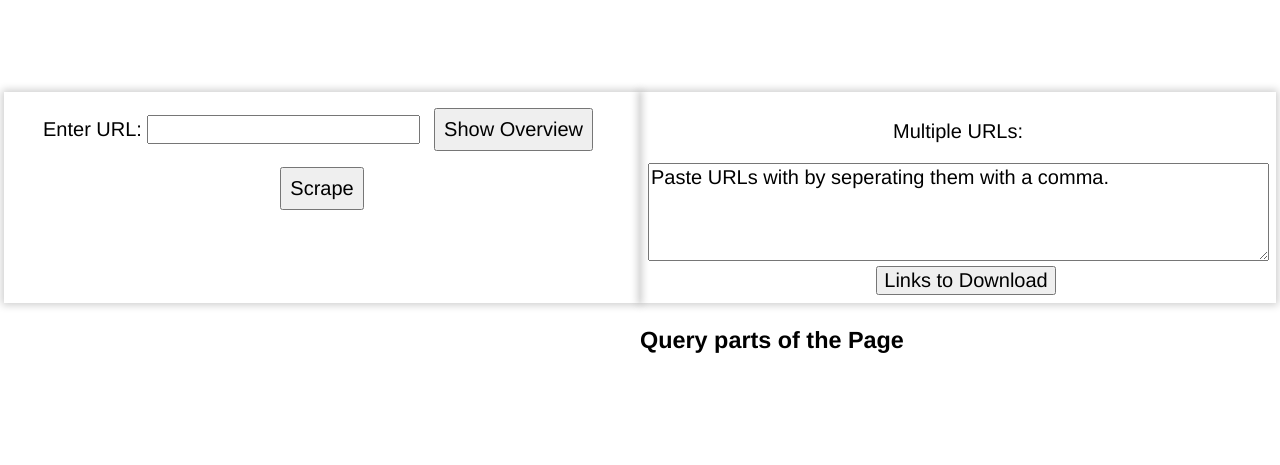
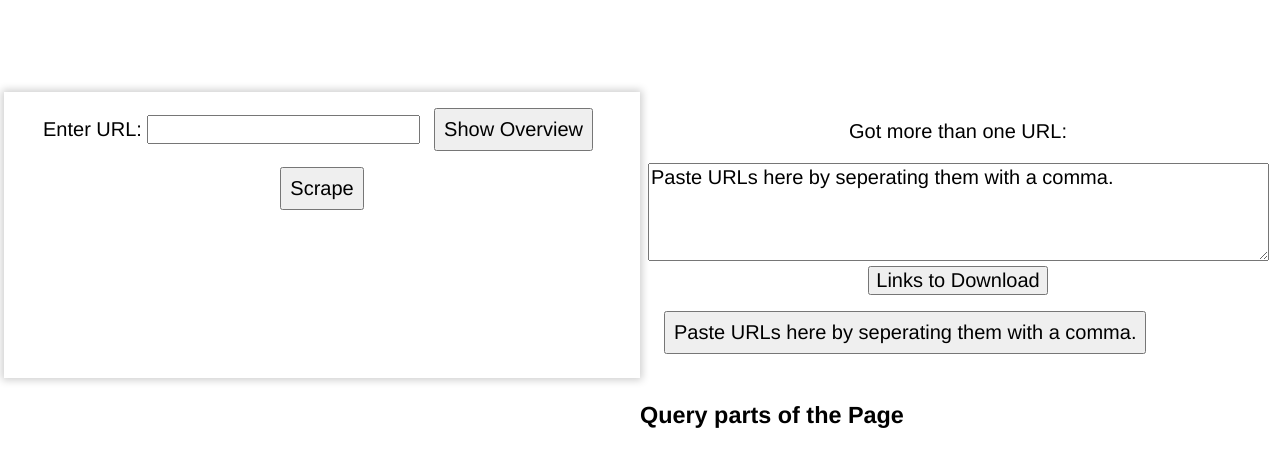
Before and after one commit to Kamalabot/friendlyScraper, a website: page public/index.html in a window 1280 px wide. Both pictures are taken after a click on the button "Links to Download". Shown: the part 219-684 px from the top of the page. Drawn offline with nearby package versions, Linux system fonts and the light colour scheme.

Commit message:
created the buttons of individual links. next is to code the logic

```diff
--- a/public/index.html
+++ b/public/index.html
@@ -17,16 +17,15 @@
       <button id="showLink" class="pa2 ma2">Show Overview</button>
       <button id="scrape" class="pa2 ma2">Scrape</button>
     </div>
-    <div class="w-50 fl pa2 shadow-2 tc">
-      <p><label for="urls">Multiple URLs:</label></p>
-  <textarea id="urls" name="urls" rows="4" cols="50">Paste URLs with by seperating them with a comma.</textarea>
+    <div class="w-50 fl pa2 tc">
+      <p><label for="urls">Got more than one URL:</label></p>
+  <textarea id="urls" name="urls" rows="4" cols="50">Paste URLs here by seperating them with a comma.</textarea>
   <button id="getPages">Links to Download</button>
       <div class="fl pa2 tc flex flex-wrap" id="linkList"></div>
     </div>
     <div class="w-50 fl pa2 flex" id="dataOut"></div>
     <h3 class="tl">Query parts of the Page</h3>
     <div class="w-100 fl pa2 flex-wrap flex" id="elemOut">
-
     </div>
     <div class="w-100 fl pa2 flex flex-wrap" id="textOut"></div>
   </div>
--- a/public/pagePopulater.js
+++ b/public/pagePopulater.js
@@ -57,7 +57,12 @@ function setup(){
 
 function listingLinks(){
     var urls = select('#urls').value()
-
+    var splitUrls = urls.split(',')
+    var buttonId = 0;
+    var buttons = []
+    for (let links of splitUrls){
+        buttons.push(createDataElement('button',links,`button${buttonId}`,"pa2 ma2","linkList","visible"))
+    }
 }
 
 function createDataElement(elt, text, id, className, parentId, visibility){
```
